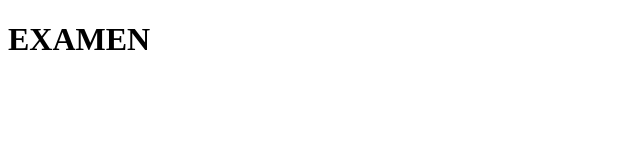
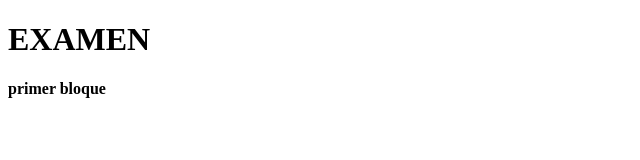
Before and after one commit to brendacitalan/proyectogirlspower, a plain HTML site: page index.html in a window 1280 px wide. Shown: the whole page, without its empty margins (0-640 px from the left). Drawn offline with Linux system fonts and the light colour scheme.

Commit message:
pequeño cambio

```diff
--- a/index.html
+++ b/index.html
@@ -7,5 +7,6 @@
 </head>
 <body>
     <h1>EXAMEN</h1>
+    <b>primer bloque</b>
 </body>
 </html>
```
